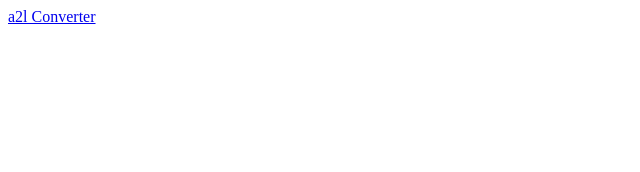
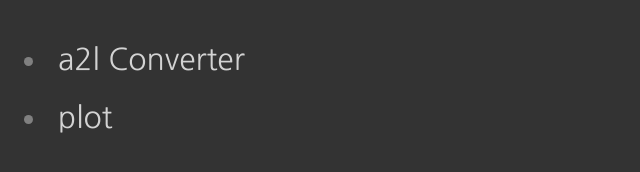
Before and after one commit to yongsooim/tool, a plain HTML site: page index.html in a window 1280 px wide. Shown: the whole page, without its empty margins (0-640 px from the left). Drawn offline with Linux system fonts and the light colour scheme.

Commit message:
update index.html

```diff
--- a/index.html
+++ b/index.html
@@ -4,9 +4,17 @@
     <meta charset="UTF-8">
     <meta http-equiv="X-UA-Compatible" content="IE=edge">
     <meta name="viewport" content="width=device-width, initial-scale=1.0">
+
+    <link rel="stylesheet" href="//fonts.googleapis.com/earlyaccess/nanumgothic.css">
+    <link rel="stylesheet" href="./style.css">
     <title>tool</title>
 </head>
 <body>
-    <a href="./a2lConverter">a2l Converter</a> <br>
+    <div class = "main">
+        <ul>
+            <li><a href="./a2lConverter">a2l Converter</a></li>
+            <li><a href="./plot">plot</a></li>
+        </ul>
+    </div>
 </body>
 </html>
--- /dev/null
+++ b/style.css
@@ -0,0 +1,29 @@
+
+body {
+    background-color: #333333;
+}
+
+.main {
+    left : 10%;
+    top : 10%;
+    font-family: 'Nanum Gothic';
+    font-size : 30px;
+}
+
+li {
+    padding : 10px;
+    color : grey;
+}
+
+a {
+    color : lightgray;
+    text-decoration: none;
+}
+
+a:hover {
+    color: white;
+}
+
+a:visited {
+    color: lightgray;
+}
```
